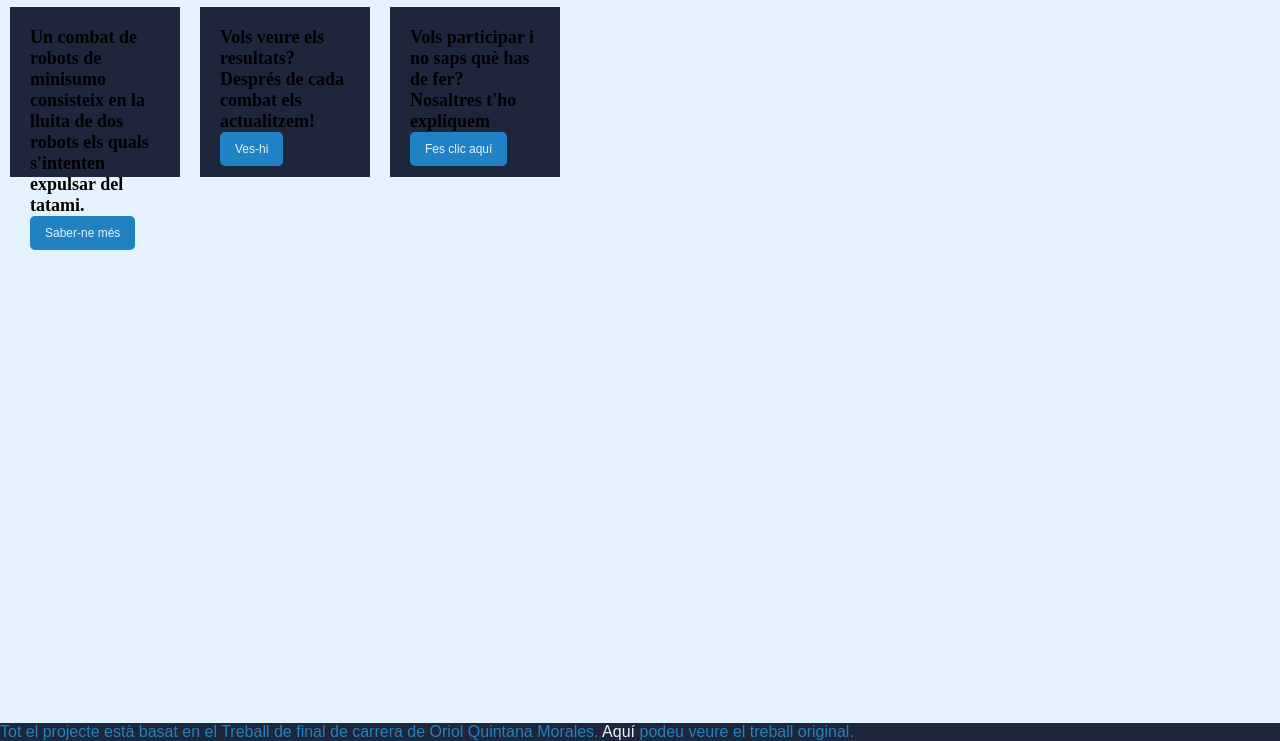
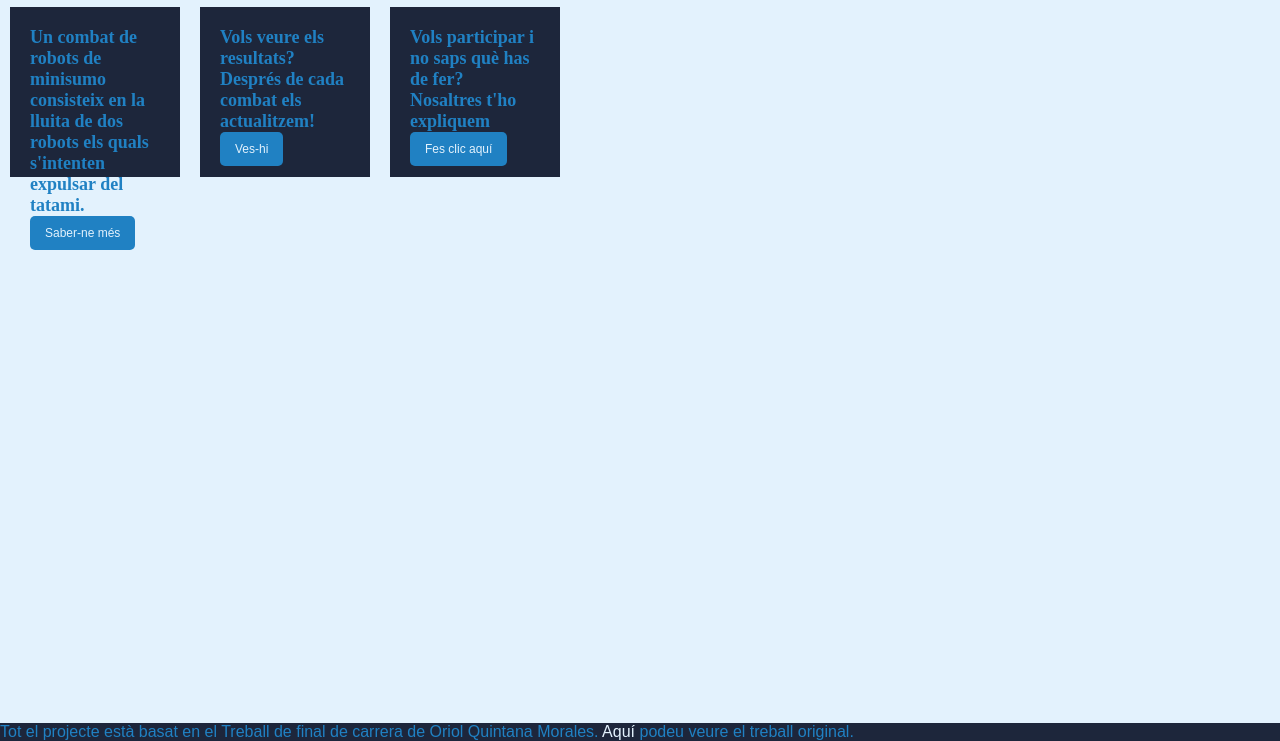
Before and after one commit to JuliaSantamariaAstudillo/web_robots, a plain HTML site: page index.html in a window 1280 px wide. Shown: the part 59-800 px from the top of the page. Drawn offline with Linux system fonts and the light colour scheme.

Commit message:
Update style.css

```diff
--- a/css/style.css
+++ b/css/style.css
@@ -60,6 +60,7 @@ p {
     box-sizing: border-box;
     font-size: 12px;
     font-family: 'Michroma';
+    color:#2081C3;
 }
 
 .footer {
```
